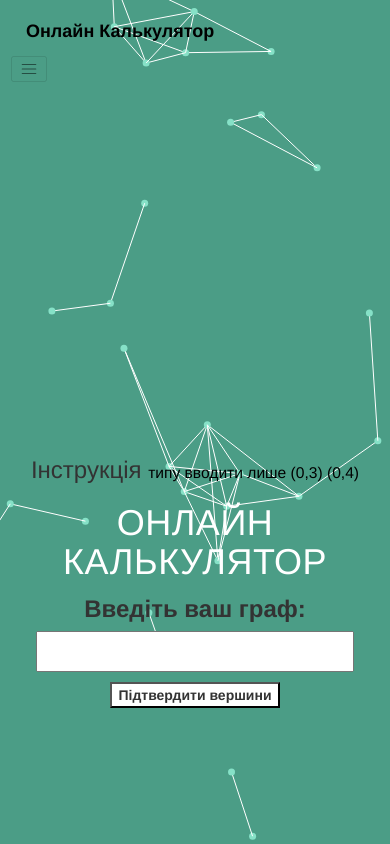
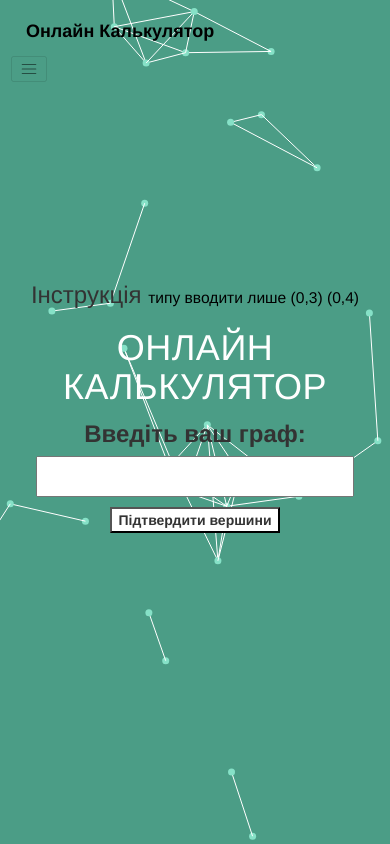
Before and after one commit to SophiaZhyrovetska/computer-project, a Django app: page / in a window 390 px wide. Run offline with Django 3.2, Linux system fonts and the light colour scheme; some libraries are stand-ins or nearby versions.

Commit message:
responsive change

```diff
--- a/graph/static/polls/home.css
+++ b/graph/static/polls/home.css
@@ -72,7 +72,7 @@
 
 @media (max-height: 1000px) {
   #intro .row{
-    margin-top: 300px;
+    margin-top: -50px;
   }
 
 }
```
